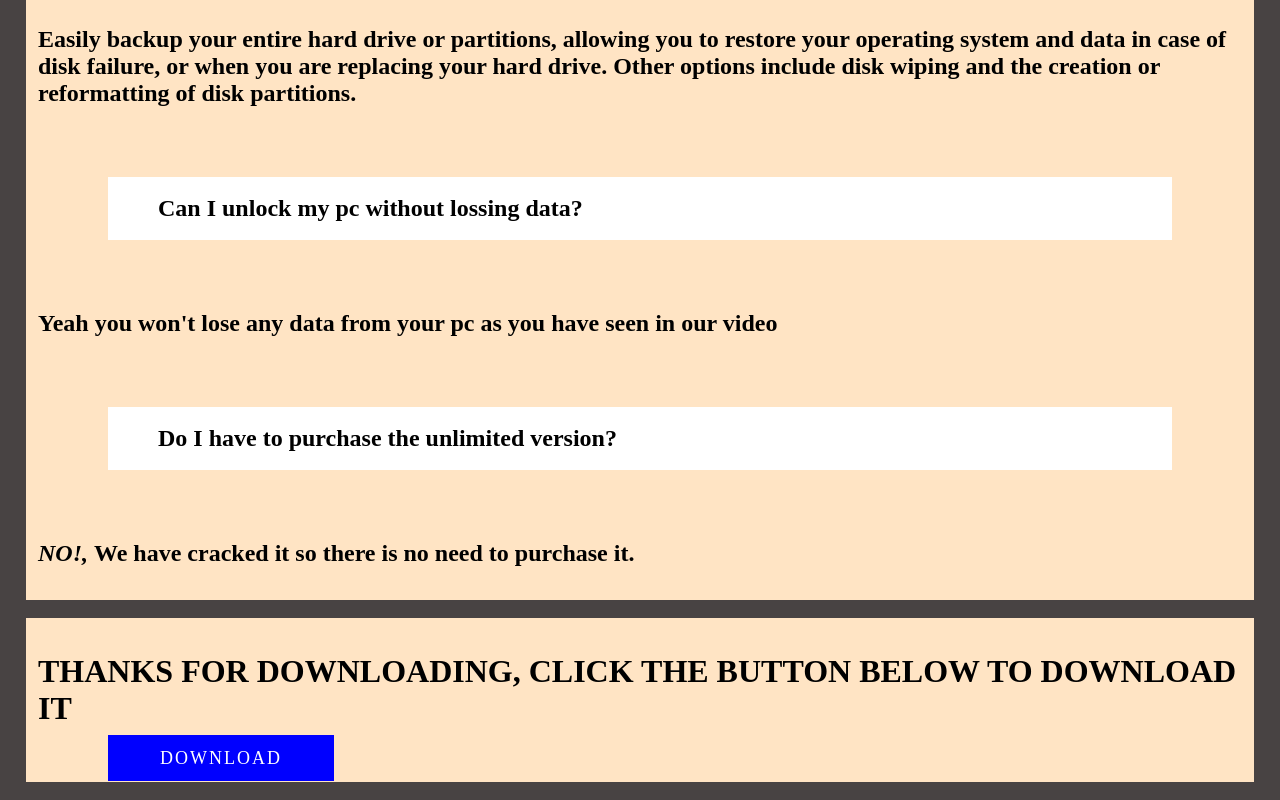
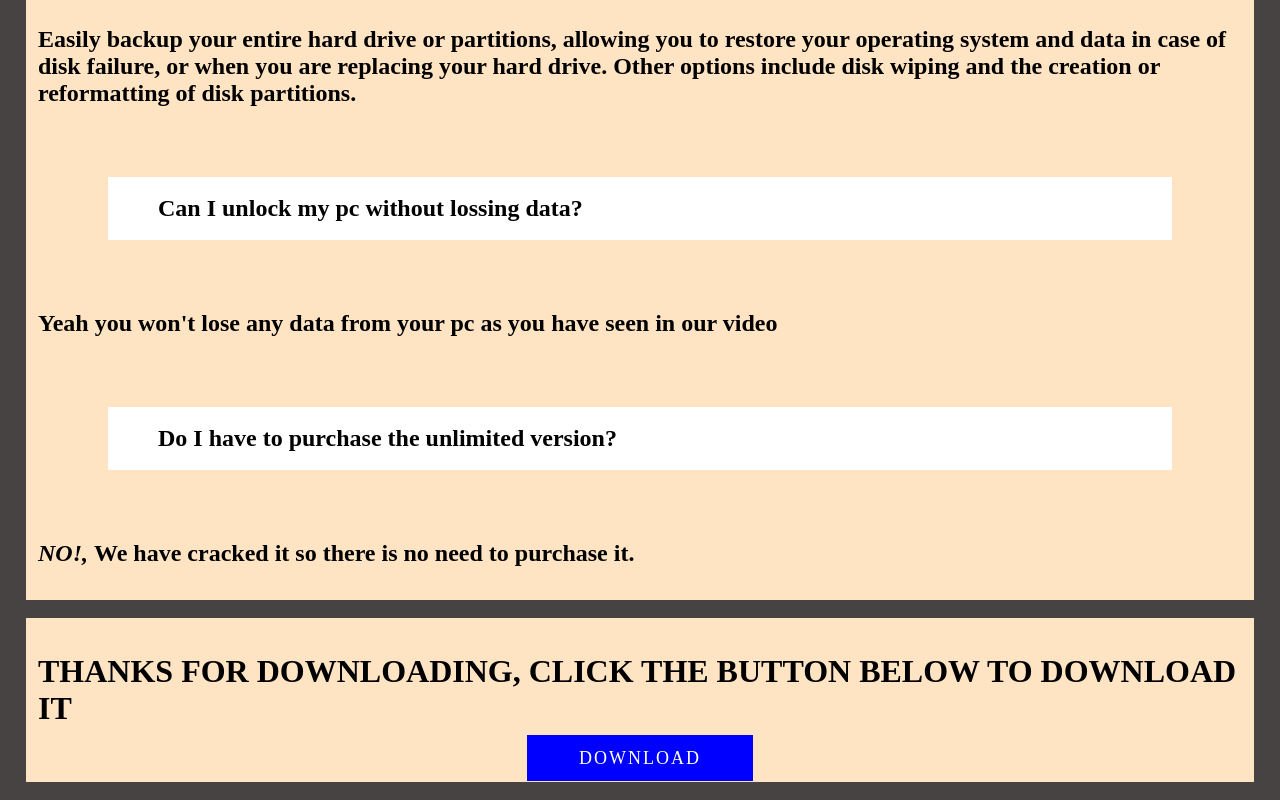
Before and after one commit to freelife8081/lazesoft1, a plain HTML site: page index.html in a window 1280 px wide. Shown: the part 1839-2639 px from the top of the page. Drawn offline with Linux system fonts and the light colour scheme.

Commit message:
Update index.html

```diff
--- a/index.html
+++ b/index.html
@@ -54,6 +54,6 @@
 </body>
 <footer>
     <h1>THANKS FOR DOWNLOADING, CLICK THE BUTTON BELOW TO DOWNLOAD IT</h1>
-    <a class="down" href="https://drive.google.com/file/d/1ZJq6i1jqLdSTPvCESM10BbK1G4Si36Xo/view?usp=drivesdk" target="_blank">Download</a>
+    <center> <a class="down" href="https://drive.google.com/file/d/1ZJq6i1jqLdSTPvCESM10BbK1G4Si36Xo/view?usp=drivesdk" target="_blank">Download</a></center>
 </footer>
 </html>
```
